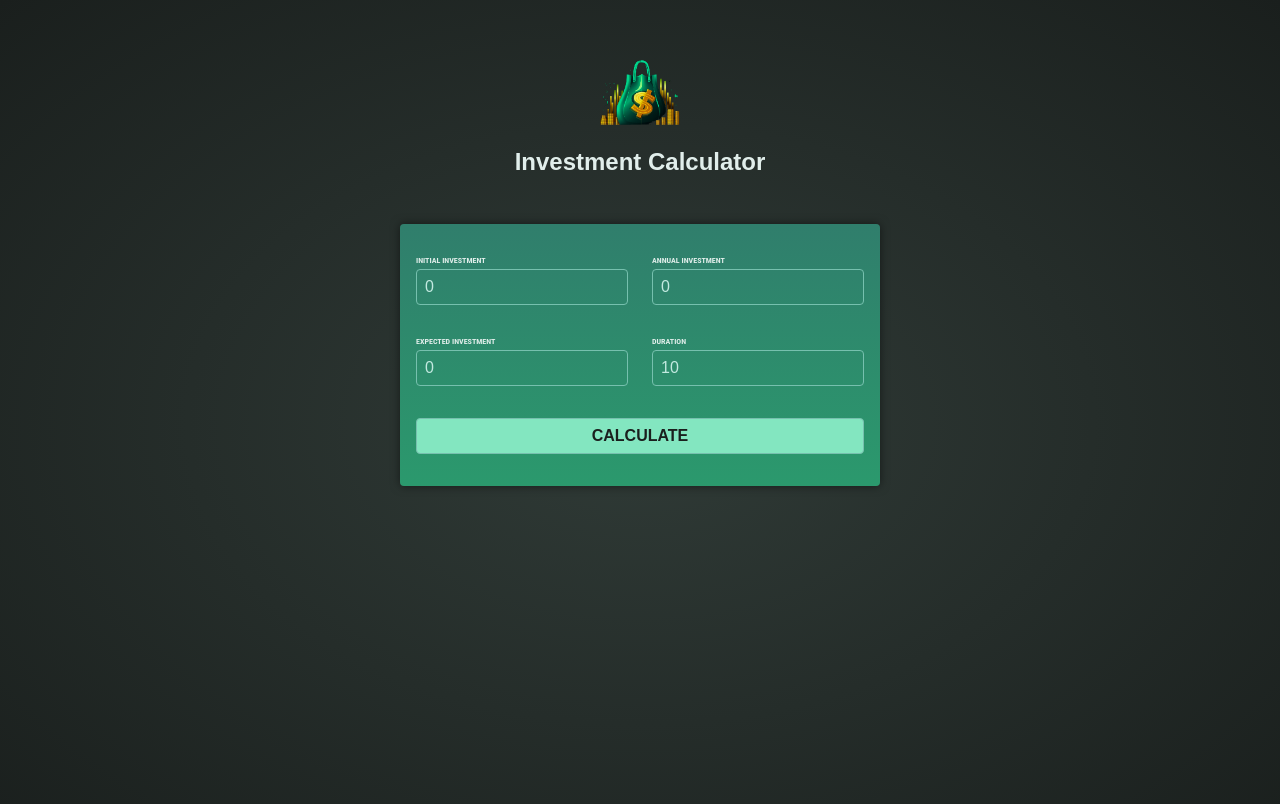
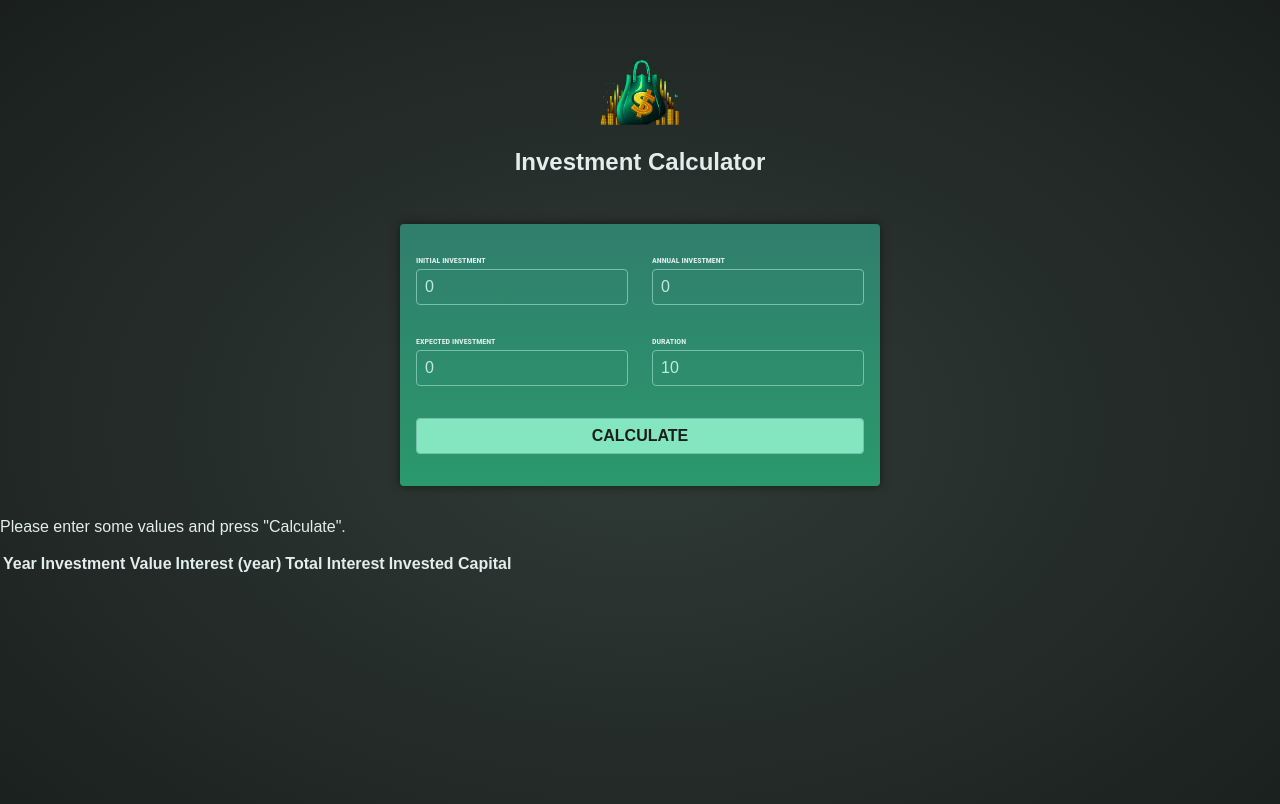
Before and after one commit to bytechanokchon/lecture-angular, an Angular app in the folder projects/investment-calculator/: page / in a window 1280 px wide. Shown: the top 804 px of the page. Built offline with nearby package versions, Linux system fonts and the light colour scheme.

Commit message:
add component display result investment

```diff
--- a/projects/investment-calculator/src/app/app.html
+++ b/projects/investment-calculator/src/app/app.html
@@ -1,2 +1,3 @@
 <app-header />
 <app-user-input (calculate)="onCalculateInvestmentResults($event)" />
+<app-investment-results [results]="resultsData" />
--- a/projects/investment-calculator/src/app/app.ts
+++ b/projects/investment-calculator/src/app/app.ts
@@ -2,15 +2,24 @@
 import { HeaderComponent } from "./header/header.component";
 import { UserInputComponent } from "./user-input/user-input.component";
 import { IInvestmentInputModel } from './investment-input.model';
+import { InvestmentResultsComponent } from "./investment-results/investment-results.component";
 
 @Component({
   selector: 'app-root',
-  imports: [HeaderComponent, UserInputComponent],
+  imports: [HeaderComponent, UserInputComponent, InvestmentResultsComponent],
   templateUrl: './app.html',
   styleUrl: './app.css'
 })
 export class App {
   protected readonly title = signal('investment-calculator');
+  resultsData?: {
+    year: number,
+    interest: number,
+    valueEndOfYear: number,
+    annualInvestment: number,
+    totalInterest: number,
+    totalAmountInvested: number,
+  }[];
 
   onCalculateInvestmentResults(data: IInvestmentInputModel): void {
     const annualData = [];
@@ -32,6 +41,6 @@
       });
     }
 
-    console.log(annualData);
+    this.resultsData = annualData;
   }
 }
--- /dev/null
+++ b/projects/investment-calculator/src/app/investment-results/investment-results.component.html
@@ -0,0 +1,16 @@
+<p>Please enter some values and press "Calculate".</p>
+
+<table>
+    <thead>
+        <tr>
+            <th>Year</th>
+            <th>Investment Value</th>
+            <th>Interest (year)</th>
+            <th>Total Interest</th>
+            <th>Invested Capital</th>
+        </tr>
+    </thead>
+    <tbody>
+
+    </tbody>
+</table>
```
Also changed, not shown: projects/investment-calculator/src/app/investment-results/investment-results.component.ts (added, +18 -0 lines), projects/investment-calculator/src/app/investment-results/investment-results.component.css (added).
